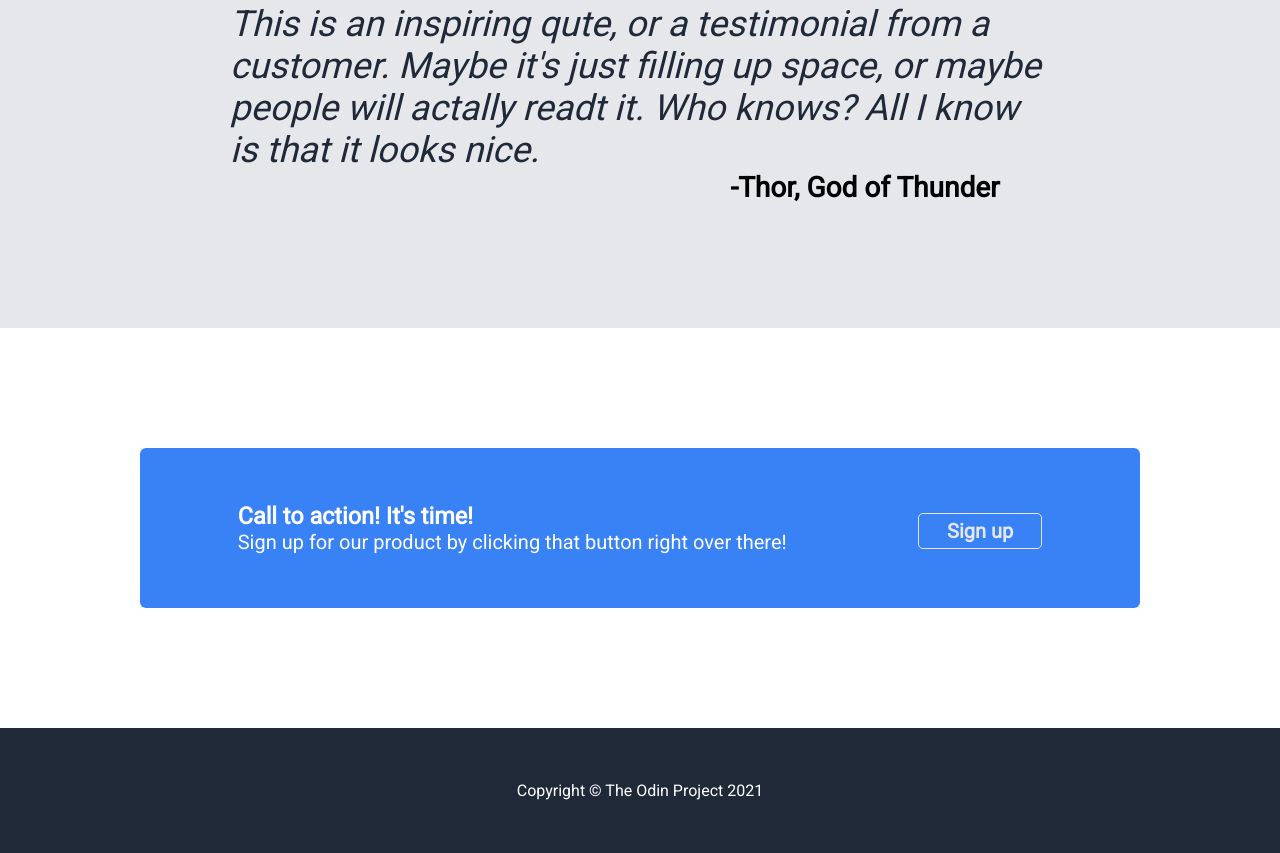
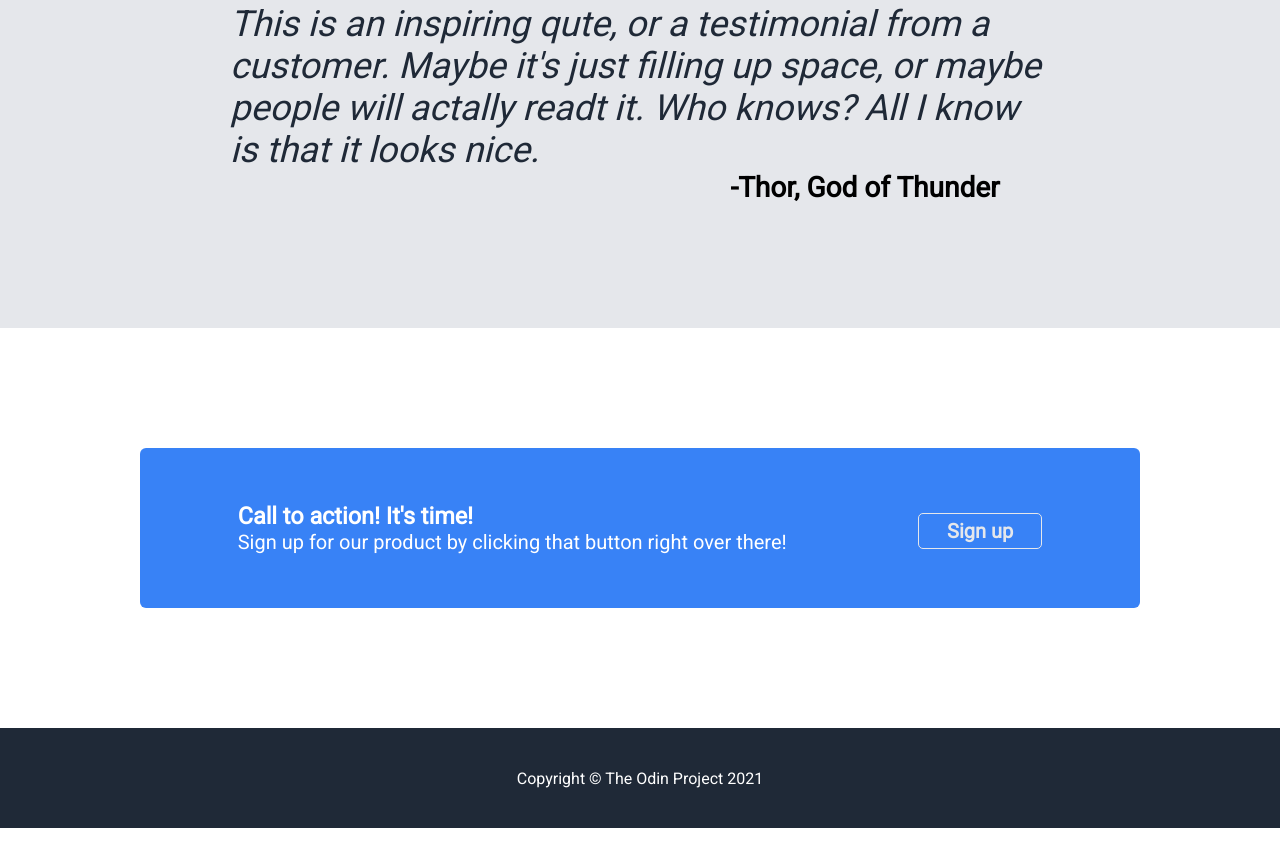
Before and after one commit to Solar-Tiger/odin-landing-page, a plain HTML site: page index.html in a window 1280 px wide. Shown: the part 1272-2125 px from the top of the page. After the commit the page ends 2100 px from the top, so only its background shows below. Drawn offline with Linux system fonts and the light colour scheme.

Commit message:
Remove tag that was useless

```diff
--- a/index.html
+++ b/index.html
@@ -11,8 +11,6 @@
 </head>
 
 <body>
-
-    <div class="container">
 
     <div class="main-content-one">
 
@@ -113,8 +111,6 @@
         <p>Copyright &copy; The Odin Project 2021</p>
     </footer>
 
-    </div>
-
 </body>
 
 </html>
--- a/style.css
+++ b/style.css
@@ -7,11 +7,6 @@
 
 a {
   text-decoration: none;
-}
-
-.container {
-  display: flex;
-  flex-direction: column;
 }
 
 .main-content-one {
@@ -188,7 +183,7 @@ footer {
   display: flex;
   justify-content: center;
   align-items: center;
-  height: 125px;
+  height: 100px;
   color: white;
   background: #1f2937;
 }
```
Lines whose indentation alone changed are shown as unchanged.
